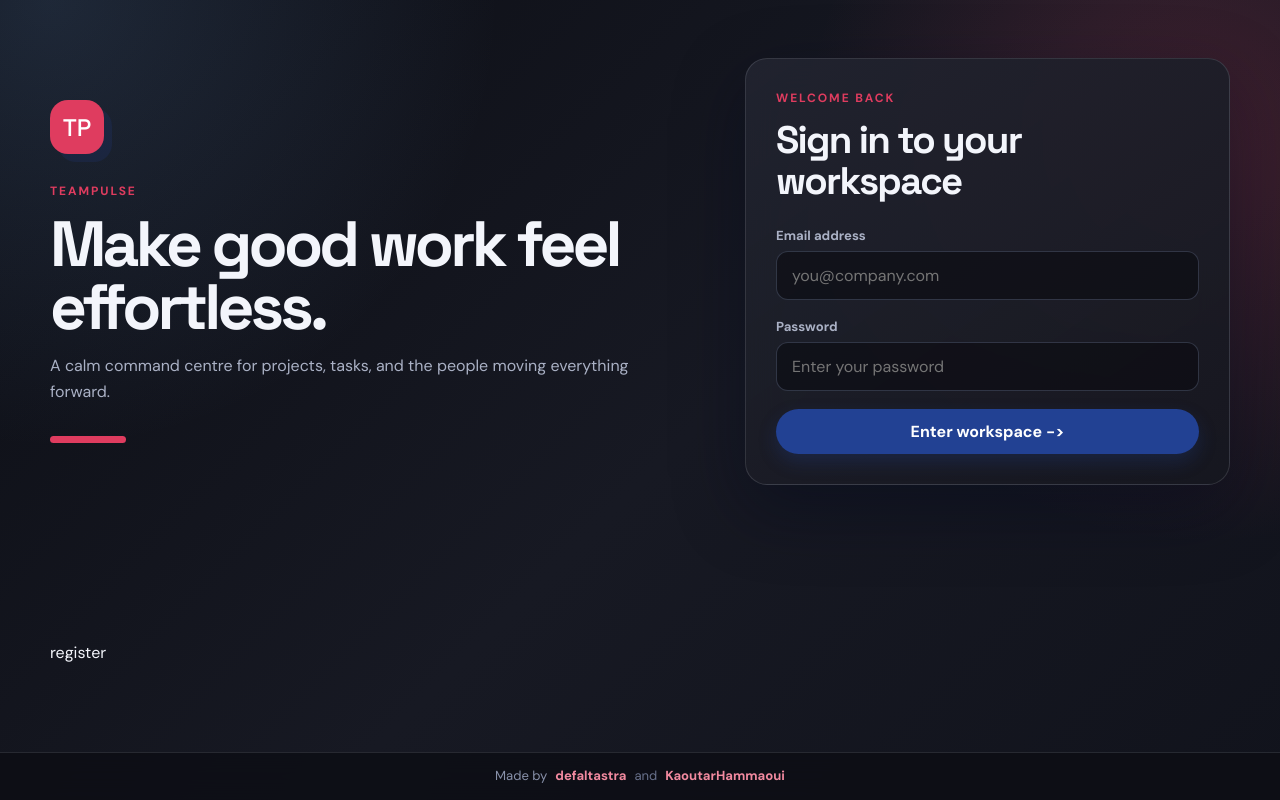
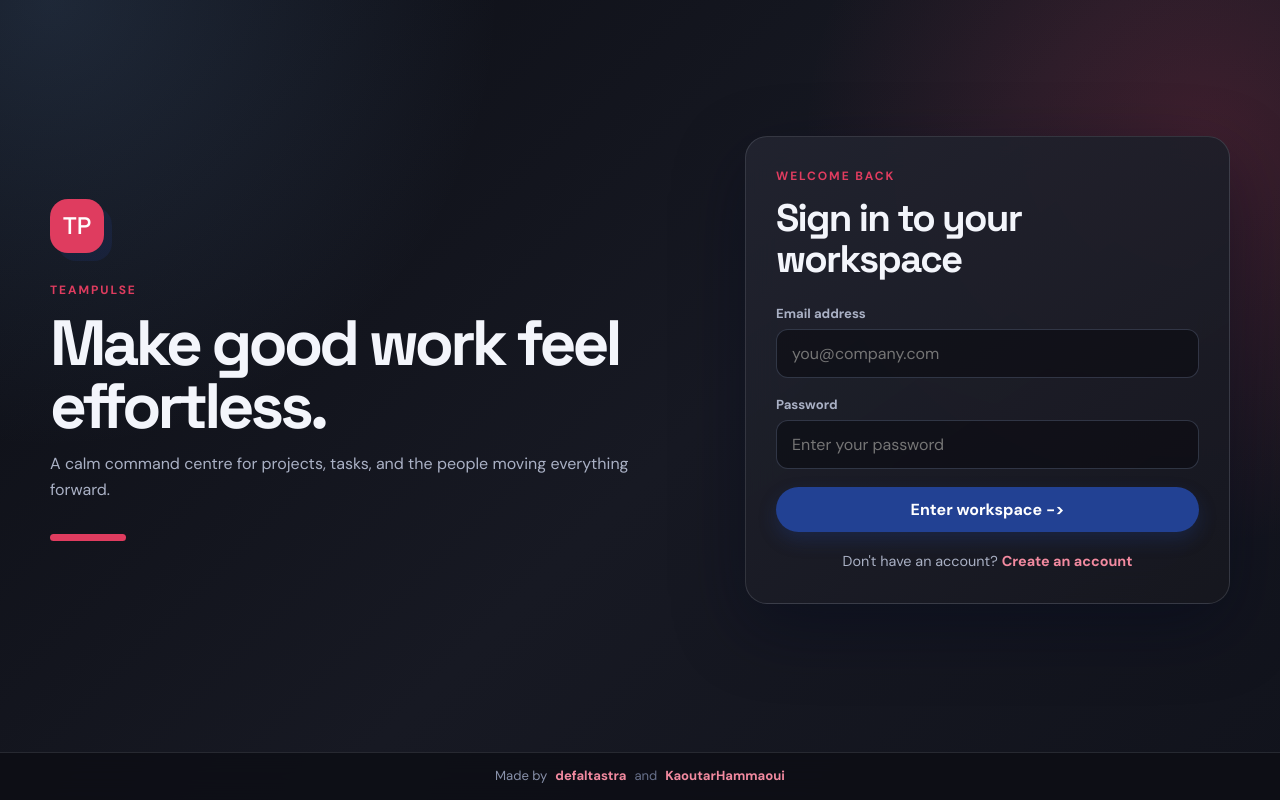
Before and after one commit to KaoutarHammaoui/TeamPulse, a React (Vite) app in the folder frontend/: page / in a window 1280 px wide. Built offline with nearby package versions, Linux system fonts and the light colour scheme.

Commit message:
fixing register styling

```diff
--- a/frontend/src/assets/login.tsx
+++ b/frontend/src/assets/login.tsx
@@ -1,5 +1,6 @@
 import { useState } from "react";
 import { useNavigate } from 'react-router-dom';
+import { Link } from 'react-router-dom';
 
 export function Login() {
     const [password, setPassword] = useState('');
@@ -51,8 +52,8 @@
                 </div>
                 {error && <p className="form-error" role="alert">{error}</p>}
                 <button type="submit">Enter workspace <span aria-hidden="true">-&gt;</span></button>
+                <p className="auth-switch">Don't have an account? <Link to="/register">Create an account</Link></p>
             </form>
-            <p onClick={()=>{navigate('/register')}}>register</p>
         </main>
     )
 }
```
